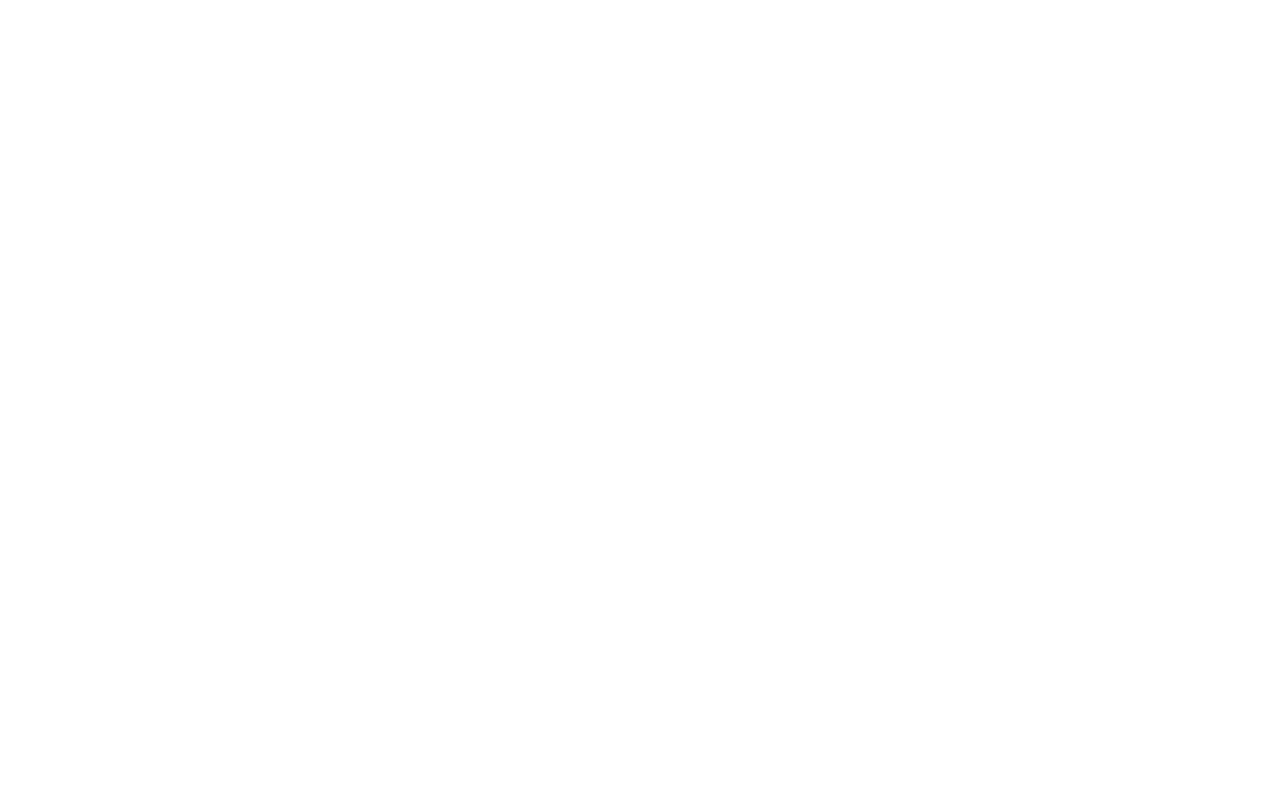
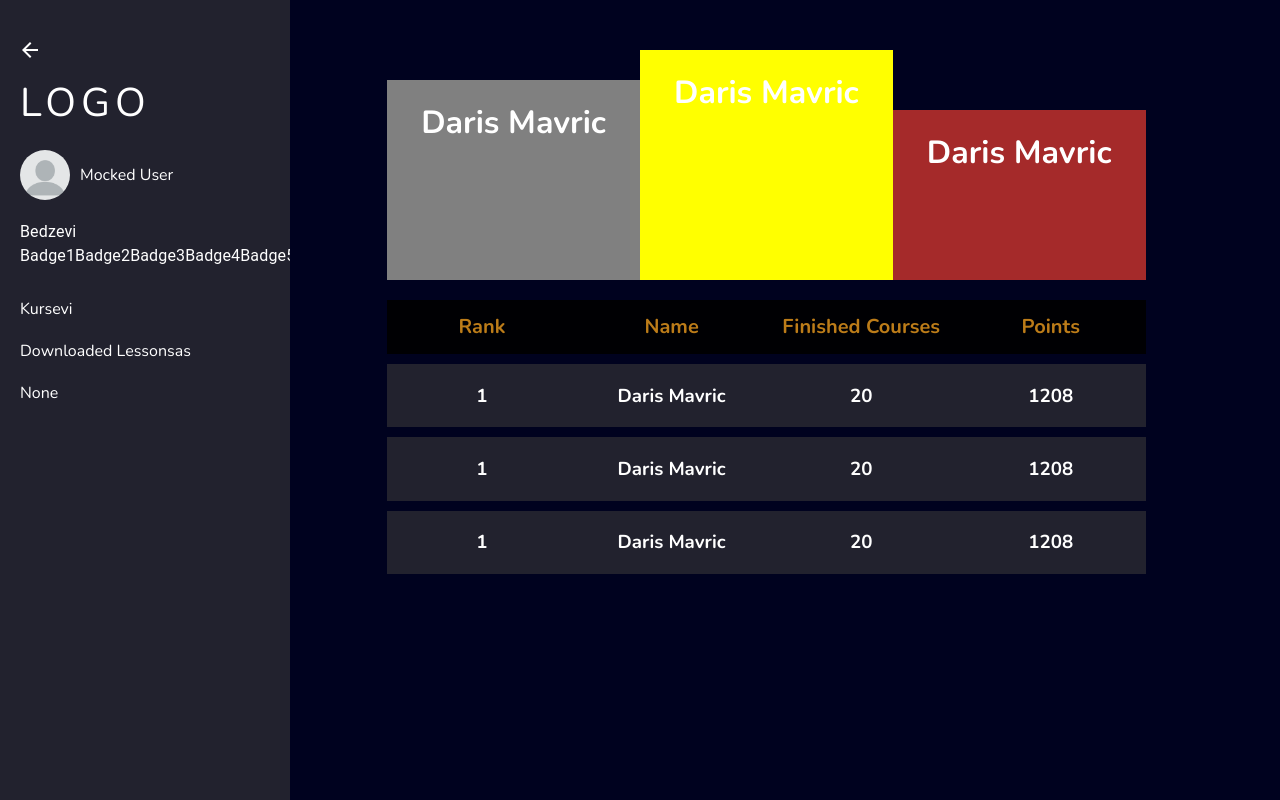
Before and after one commit to EminRedzovic/Hackaton2024, a React (Create React App) app: page /leaderboard in a window 1280 px wide. Before the commit this address had no page. Built offline with nearby package versions, Linux system fonts and the light colour scheme.

Commit message:
Zavrsen Leaderboard

```diff
--- a/src/App.js
+++ b/src/App.js
@@ -1,12 +1,14 @@
 import { BrowserRouter, Route, Routes } from "react-router-dom";
 import HomePage from "./pages/HomePage";
 import AddCourse from "./pages/AddCourse";
+import LeaderboardPage from "./pages/LeaderboardPage";
 
 function App() {
   return (
     <BrowserRouter>
       <Routes>
         <Route path="/" element={<HomePage />} />
+        <Route path="/leaderboard" element={<LeaderboardPage />} />
         <Route path="/addcourse" element={<AddCourse />} />
       </Routes>
     </BrowserRouter>
--- /dev/null
+++ b/src/pages/LeaderboardPage.js
@@ -0,0 +1,49 @@
+import NavigationCard from "../components/CourseCards/NavigationCard";
+import styles from "../styles/Leaderboard.css";
+
+const LeaderboardPage = () => {
+  return (
+    <div className="pre-leaderboard">
+      <NavigationCard />
+      <div className="leaderboard">
+        <div className="first-three">
+          <div className="silver">
+            <h1>Daris Mavric</h1>
+          </div>
+          <div className="gold">
+            <h1>Daris Mavric</h1>
+          </div>
+          <div className="bronze">
+            <h1>Daris Mavric</h1>
+          </div>
+        </div>
+        <div className="sections">
+          <h1>Rank</h1>
+          <h1>Name</h1>
+          <h1>Finished Courses</h1>
+          <h1>Points</h1>
+        </div>
+        <div className="student">
+          <h3>1</h3>
+          <h3>Daris Mavric</h3>
+          <h3>20</h3>
+          <h3>1208</h3>
+        </div>
+        <div className="student">
+          <h3>1</h3>
+          <h3>Daris Mavric</h3>
+          <h3>20</h3>
+          <h3>1208</h3>
+        </div>
+        <div className="student">
+          <h3>1</h3>
+          <h3>Daris Mavric</h3>
+          <h3>20</h3>
+          <h3>1208</h3>
+        </div>
+      </div>
+    </div>
+  );
+};
+
+export default LeaderboardPage;
--- /dev/null
+++ b/src/styles/Leaderboard.css
@@ -0,0 +1,59 @@
+body {
+  background-color: #00021f;
+}
+
+.leaderboard {
+  margin-left: 30%;
+  width: 60%;
+  color: white;
+}
+
+.first-three {
+  margin-top: 50px;
+  display: flex;
+  align-items: flex-end;
+  margin-bottom: 20px;
+  text-align: center;
+}
+
+.silver {
+  width: 333px;
+  height: 200px;
+  background-color: gray;
+}
+
+.gold {
+  width: 333px;
+  height: 230px;
+  background-color: yellow;
+}
+
+.bronze {
+  width: 333px;
+  height: 170px;
+  background-color: brown;
+}
+
+.sections {
+  background-color: #000003;
+  font-size: 10px;
+  display: flex;
+  text-align: center;
+  margin-bottom: 10px;
+}
+
+.sections h1 {
+  width: 250px;
+  color: #bc7c19;
+}
+
+.student {
+  background-color: #22222e;
+  display: flex;
+  margin-bottom: 10px;
+}
+
+.student h3 {
+  width: 250px;
+  text-align: center;
+}
```
